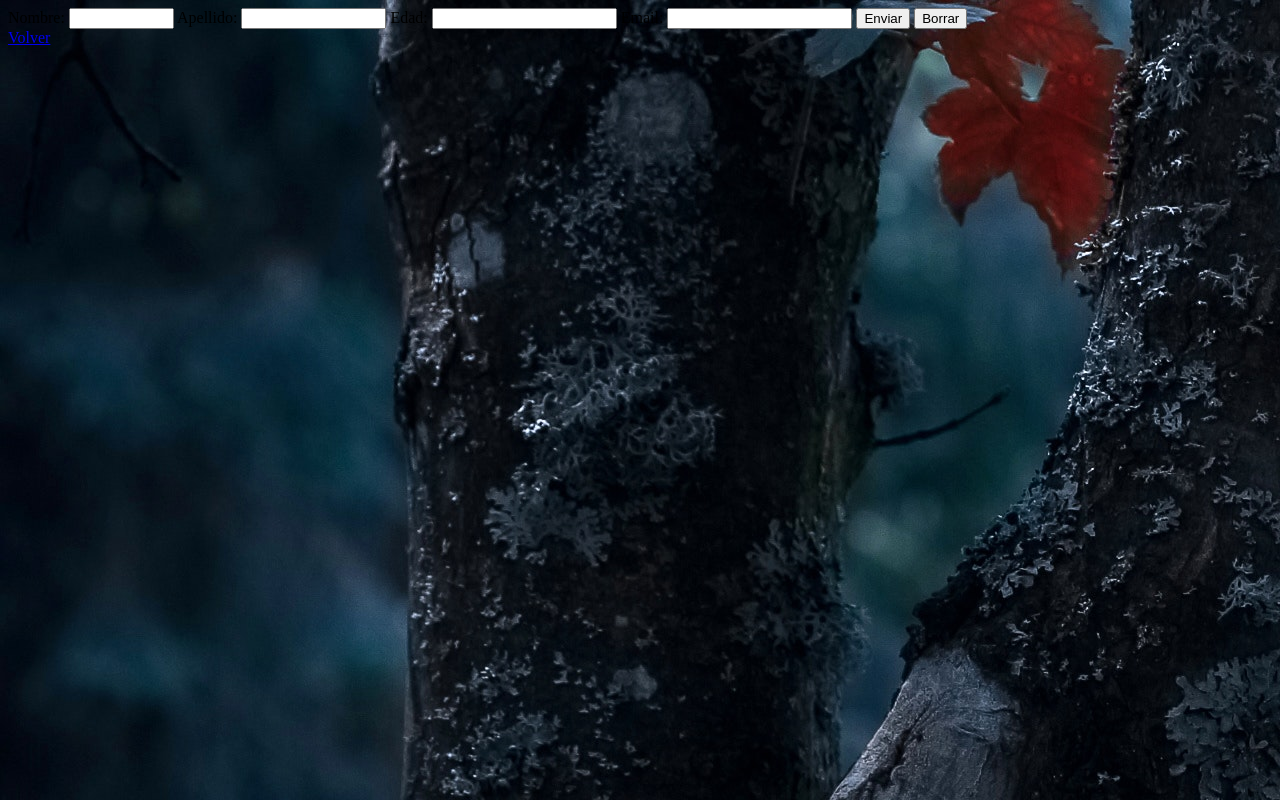
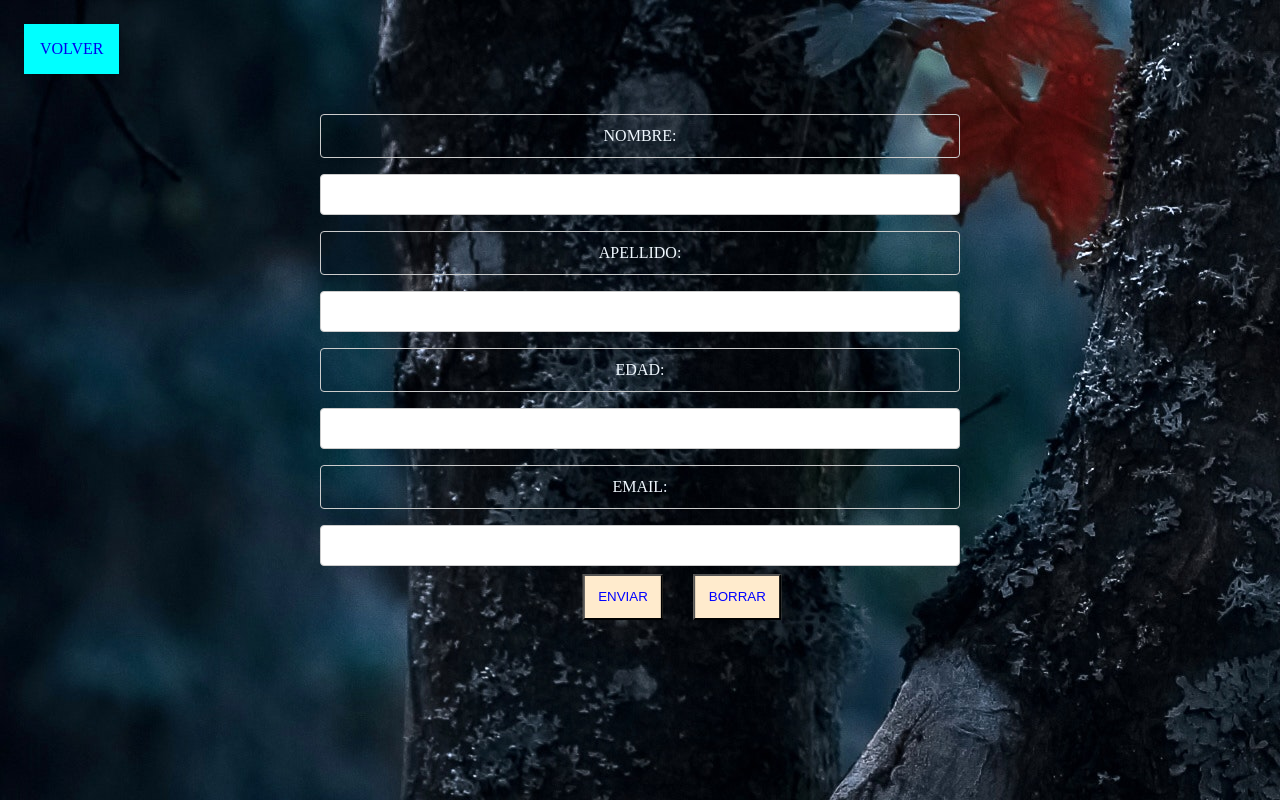
Before and after one commit to DiegoBritoSanchez/Clase, a PHP site: page / in a window 1280 px wide. Run offline with PHP 8.4, Linux system fonts and the light colour scheme.

Commit message:
miercoles

```diff
--- a/DSW/Ejercicio3.1/prueba.php
+++ b/DSW/Ejercicio3.1/prueba.php
@@ -7,6 +7,7 @@
     <title>Document</title>
 </head>
 <body>
+<a target="_self" href="index.html" id="volver">Volver</a>
     <?php
     $num1 = $_POST['num1'];
     $num2 = $_POST['num2'];
@@ -14,6 +15,5 @@
     . Su resta es ".$num1-$num2.". Su multiplicación es ".$num1*$num2."
     . Y su división es ".$num1/$num2.". Y el módulo es ".$num1%$num2.".</p>"
     ?>
-    <a target="_self" href="index.html">Volver</a>
 </body>
 </html>
--- a/DSW/Ejercicio3.2/index.html
+++ b/DSW/Ejercicio3.2/index.html
@@ -5,10 +5,12 @@
     <meta http-equiv="X-UA-Compatible" content="IE=edge" />
     <meta name="viewport" content="width=device-width, initial-scale=1.0" />
     <title>Document</title>
+    <link rel="stylesheet" href="../Ejercicio3/style.css" />
   </head>
   <body>
-    <a target="_self" href="../">Volver</a>
+    <a target="_self" href="../" id="volver">Volver</a>
     <h1>Prueba 3.2</h1>
+    <div id="contenedor">
       <form action="prueba.php" method="post">
         <label for="nombre">Nombre:</label>
         <input type="text" name="nombre" />
@@ -18,5 +20,6 @@
         <input type="number" name="ipc" />
         <button type="submit">Enviar</button>
       </form>
+    </div>
   </body>
 </html>
--- a/DSW/Ejercicio3.2/prueba.php
+++ b/DSW/Ejercicio3.2/prueba.php
@@ -6,17 +6,18 @@
     <meta http-equiv="X-UA-Compatible" content="IE=edge">
     <meta name="viewport" content="width=device-width, initial-scale=1.0">
     <title>Document</title>
+    <link rel="stylesheet" href="../Ejercicio3/style.css">
 </head>
 
 <body>
+    <a target="_self" href="index.html" id="volver">Volver</a>
     <?php
     $nombre = $_POST['nombre'];
     $sueldo = $_POST['sueldo'];
     $ipc = $_POST['ipc'];
     echo "<p>Su nombre es $nombre, su sueldo es $sueldo.</p>";
-    echo "<p>Con un IPC de $ipc% su sueldo quedaría en ".$sueldo+($sueldo*($ipc/100))."</p>";
+    echo "<p>Con un IPC de $ipc% su sueldo quedaría en " . $sueldo + ($sueldo * ($ipc / 100)) . "</p>";
     ?>
-    <a target="_self" href="index.html">Volver</a>
 </body>
 
 </html>
--- a/DSW/Ejercicio3.3/fondo.php
+++ b/DSW/Ejercicio3.3/fondo.php
@@ -6,13 +6,14 @@
     <meta http-equiv="X-UA-Compatible" content="IE=edge">
     <meta name="viewport" content="width=device-width, initial-scale=1.0">
     <title>Document</title>
+    <link rel="stylesheet" href="../Ejercicio3/style.css" />
 </head>
 
 <body>
-    <a target="_self" href="index.html">Volver</a>
+    <a target="_self" href="index.html" id="volver">Volver</a>
     <?php
     $color = $_POST['color'];
-    echo "<body style=\"background-color:$color\">";
+    echo "<body style='background-color:$color'>";
     ?>
 </body>
 
--- a/DSW/Ejercicio3/index.html
+++ b/DSW/Ejercicio3/index.html
@@ -7,8 +7,9 @@
     <title>Ejercicio 3</title>
     <link rel="stylesheet" href="style.css" />
   </head>
+  <a target="_self" href="../" id="volver">Volver</a>
   <body>
-    <div>
+    <div id="contenedor">
       <form action="formulario.php" method="post">
         <label for="nombre">Nombre:</label>
         <input type="text" name="nombre" id="nombre" size="10" />
@@ -22,6 +23,5 @@
         <button type="reset">Borrar</button>
       </form>
     </div>
-    <a target="_self" href="../">Volver</a>
   </body>
 </html>
--- a/DSW/Ejercicio3/style.css
+++ b/DSW/Ejercicio3/style.css
@@ -1,3 +1,75 @@
 body {
-    background-image: url("image/pexels-valiphotos-589840.jpg");
+  background-image: url("image/pexels-valiphotos-589840.jpg");
+  color: aliceblue;
 }
+
+#contenedor {
+  padding: 1em;
+  width: 50%;
+  margin: auto;
+  position: absolute;
+  left: 50%;
+  -ms-transform: translatex(-50%);
+  transform: translatex(-50%);
+  -webkit-transform: translatex(-50%);
+  -moz-transform: translatex(-50%);
+  -o-transform: translatex(-50%);
+}
+
+input,
+label {
+  width: 100%;
+  padding: 12px 20px;
+  margin: 8px 0;
+  display: inline-block;
+  border: 1px solid #ccc;
+  border-radius: 4px;
+  box-sizing: border-box;
+}
+
+label {
+  text-align: center;
+  text-transform: uppercase;
+}
+
+#volver {
+  background-color: aqua;
+  margin: 1em 1em;
+  padding: 1em;
+  text-decoration: none;
+  text-transform: uppercase;
+  display: inline-block;
+}
+
+#volver:hover {
+  background-color: aquamarine;
+  text-decoration: none;
+  text-transform: uppercase;
+}
+#volver:visited {
+  color: blue;
+  text-decoration: none;
+  text-transform: uppercase;
+}
+
+button {
+  padding: 1em;
+  margin-left: 15px;
+  margin-right: 15px;
+  position: relative;
+  color: blue;
+  background-color: blanchedalmond;
+  text-transform: uppercase;
+  left: 45%;
+  -ms-transform: translatex(-50%);
+  transform: translatex(-50%);
+  -webkit-transform: translatex(-50%);
+  -moz-transform: translatex(-50%);
+  -o-transform: translatex(-50%);
+}
+
+button:hover {
+    background-color: blueviolet;
+    color: aqua;
+    font-size: larger;
+}
```
Also changed, not shown: DSW/Ejercicio3.1/index.html (+9 -6 lines), DSW/Ejercicio3.3/index.html (+10 -7 lines), DSW/Ejercicio4/index.php (added, +26 -0 lines). Lines whose indentation alone changed are shown as unchanged.
